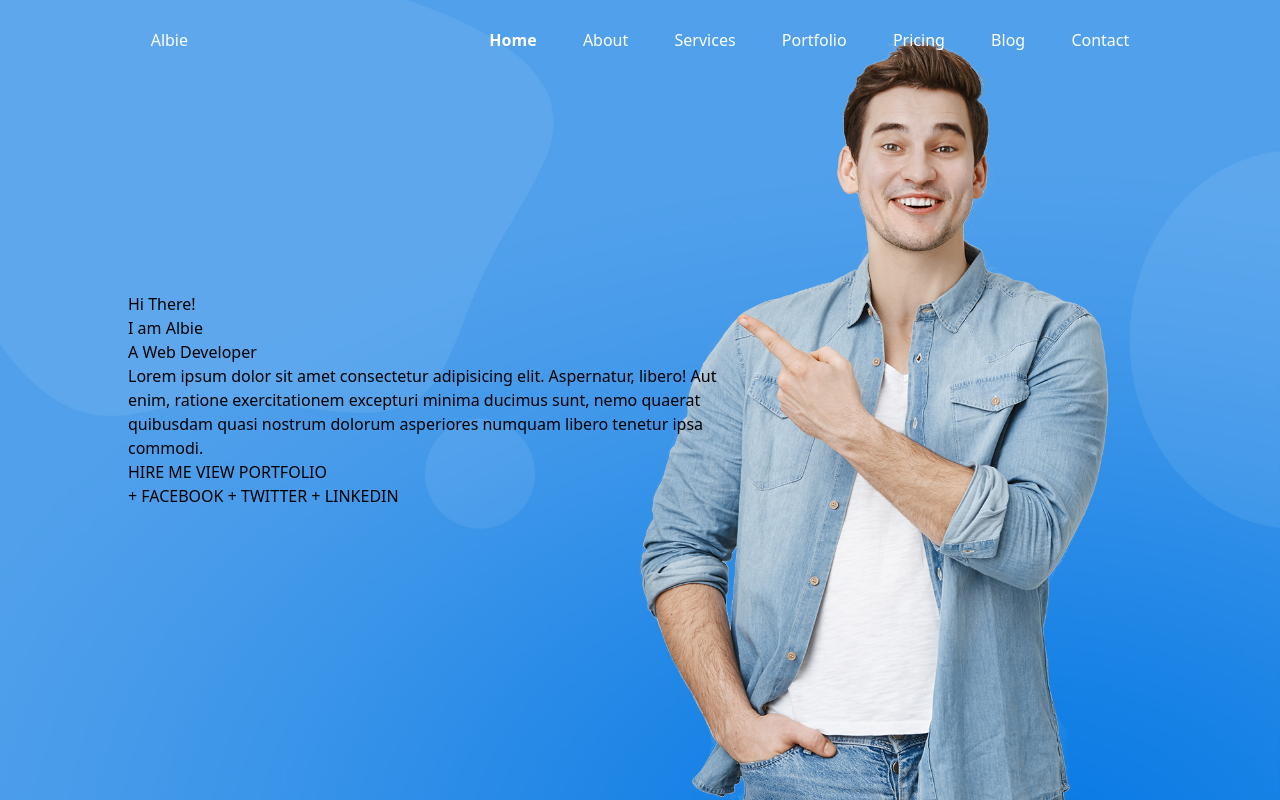
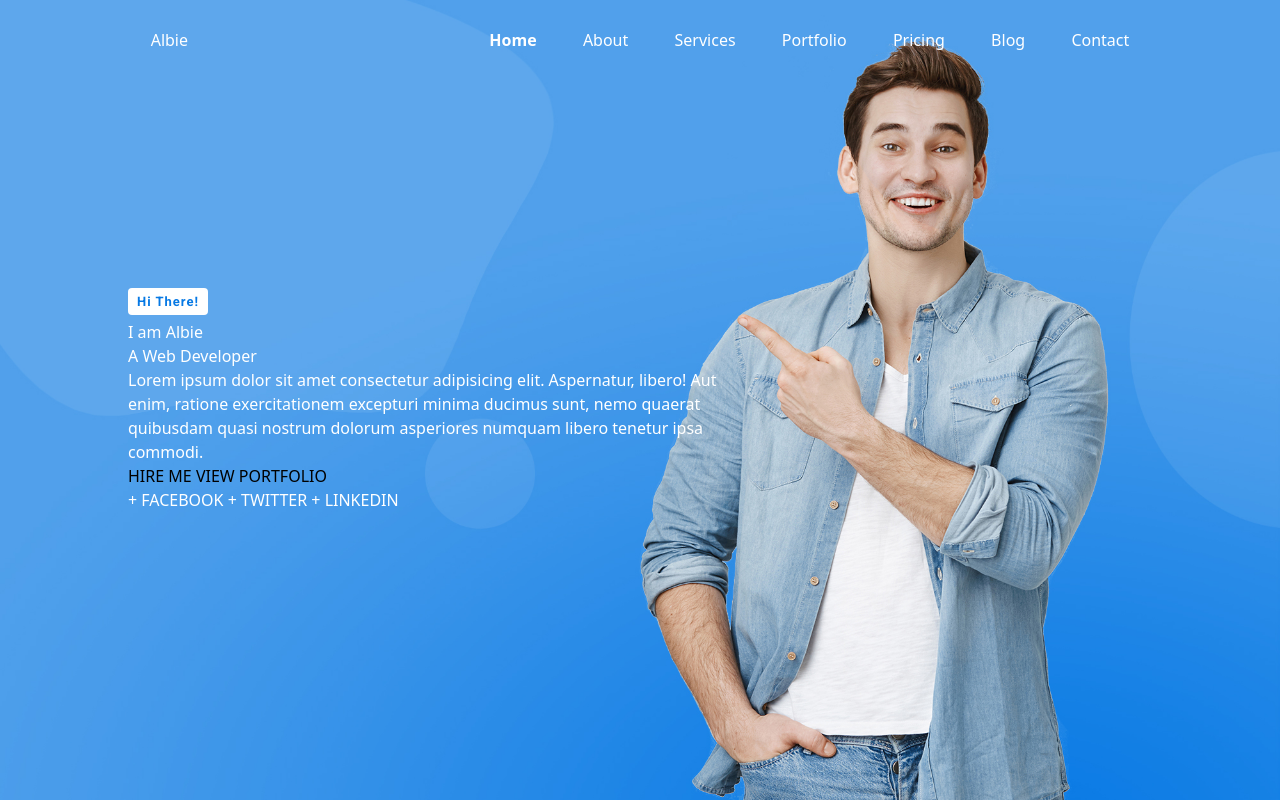
Before and after one commit to Bertojnr/portfolio, a plain HTML site: page index.html in a window 1280 px wide. Drawn offline with nearby package versions, Linux system fonts and the light colour scheme.

Commit message:
working on hero section

```diff
--- a/index.html
+++ b/index.html
@@ -29,10 +29,10 @@
     <section class="hero">
 
         <div class="hero-content">
-            <p>Hi There!</p>
-        <h1>I am Albie</h1>
-        <h1>A Web Developer</h1>
-        <p class="bio">Lorem ipsum dolor sit amet consectetur adipisicing elit. Aspernatur, libero! Aut enim, ratione exercitationem excepturi minima ducimus sunt, nemo quaerat quibusdam quasi nostrum dolorum asperiores numquam libero tenetur ipsa commodi.</p>
+            <p class="hi-there">Hi There!</p>
+        <h1 class="text-white">I am Albie</h1>
+        <h1 class="text-white">A Web Developer</h1>
+        <p class="bio text-white">Lorem ipsum dolor sit amet consectetur adipisicing elit. Aspernatur, libero! Aut enim, ratione exercitationem excepturi minima ducimus sunt, nemo quaerat quibusdam quasi nostrum dolorum asperiores numquam libero tenetur ipsa commodi.</p>
 
         <div>
             <a href="#"><button>HIRE ME</button></a>
@@ -40,9 +40,9 @@
         </div>
 
         <div>
-            <a href=""><span>+ FACEBOOK</span></a>
-            <a href=""><span>+ TWITTER</span></a>
-            <a href=""><span>+ LINKEDIN</span></a>
+            <a class="text-white" href=""><span>+ FACEBOOK</span></a>
+            <a class="text-white" href=""><span>+ TWITTER</span></a>
+            <a class="text-white" href=""><span>+ LINKEDIN</span></a>
 
         </div>
 
--- a/styles/index.css
+++ b/styles/index.css
@@ -1,3 +1,5 @@
+@import url('https://fonts.googleapis.com/css2?family=Roboto:ital,wght@0,100..900;1,100..900&display=swap');
+
 nav {
     /* background-color: #0779E4; */
     background-color: transparent;
@@ -45,3 +47,19 @@ nav {
 .text-bold {
     font-weight: bold;
 }
+
+.hi-there {
+    color: #0779E4;
+    font-size: 13px;
+    letter-spacing: 1px;
+    margin-bottom: 5px;
+    position: relative;
+    z-index: 0;
+    display: inline-block;
+    font-family: "Roboto", Arial, sans-serif;
+    background-color: #FFFFFF;
+    padding: 4px 9px;
+    border-radius: 4px;
+    margin: 0px 0px 5px;
+    font-weight: 700;
+}
```
